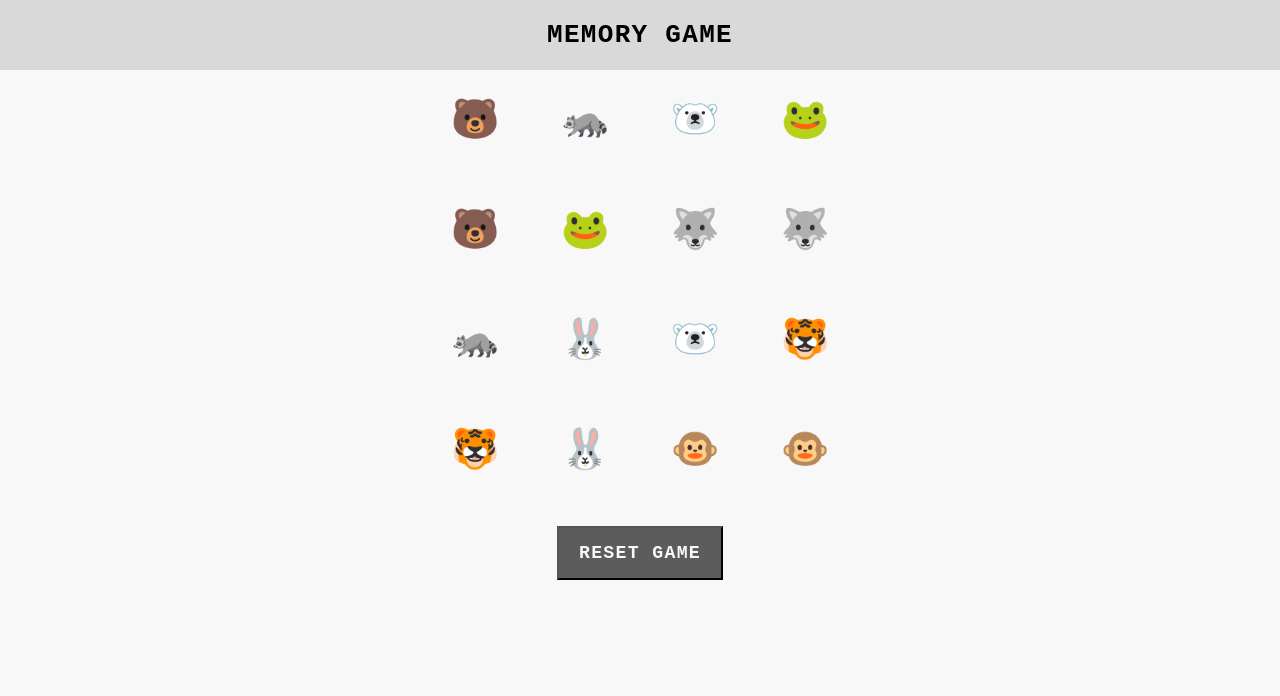
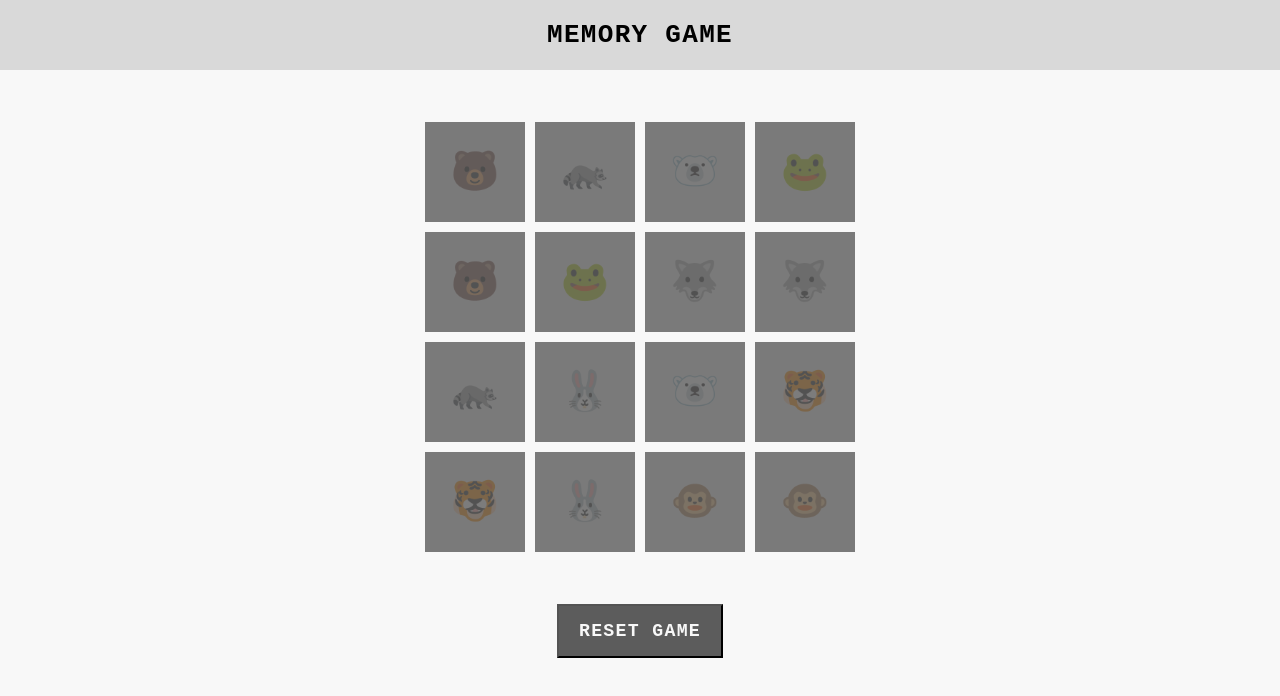
Before and after one commit to IgorGryp/memory-game-js, a plain HTML site: page index.html in a window 1280 px wide. Drawn offline with Linux system fonts and the light colour scheme.

Commit message:
added feature to flip cards

```diff
--- a/app.js
+++ b/app.js
@@ -19,13 +19,20 @@ const images = [
 const gameBoard = document.querySelector('.game-board');
 const resetBtn = document.querySelector('.reset-btn');
 
+/* Resets game */
 resetBtn.addEventListener('click', () => window.location.reload());
 
+/* Randomly rearranges the elements in the images array. */
 const randomImage = images.sort(() => (Math.random() > 0.5 ? 2 : -1));
 
 for (let i = 0; i < images.length; i++) {
-  const cardBox = document.createElement('div');
-  cardBox.className = 'card-box';
-  cardBox.innerHTML = randomImage[i];
-  gameBoard.appendChild(cardBox);
+  const card = document.createElement('div');
+  card.className = 'card';
+  card.innerHTML = randomImage[i];
+  gameBoard.appendChild(card);
+
+  /* Opens clicked card */
+  card.onclick = function () {
+    this.classList.add('card-open');
+  };
 }
--- a/style.css
+++ b/style.css
@@ -19,7 +19,6 @@ h1 {
   display: flex;
   justify-content: center;
   align-items: center;
-  margin-top: 2rem;
 }
 .reset-btn {
   padding: 15px 20px;
@@ -42,9 +41,9 @@ h1 {
   gap: 10px;
   transform-style: preserve-3d;
   perspective: 500px;
-  margin: 0 auto;
+  margin: 4rem auto;
 }
-.card-box {
+.card {
   position: relative;
   width: 100px;
   height: 100px;
@@ -53,5 +52,22 @@ h1 {
   align-items: center;
   font-size: 3rem;
   background-color: #f8f8f8;
+  transform: rotateY(180deg);
   transition: 0.25s;
 }
+.card .card-open {
+  transform: rotateY(0deg);
+}
+.card::after {
+  content: '';
+  position: absolute;
+  inset: 0;
+  background-color: #5c5c5c;
+  opacity: 0.8;
+  transition: 0.25s;
+  transform: rotateY(0deg);
+  backface-visibility: hidden;
+}
+.card-open::after {
+  transform: rotateY(180deg);
+}
```
